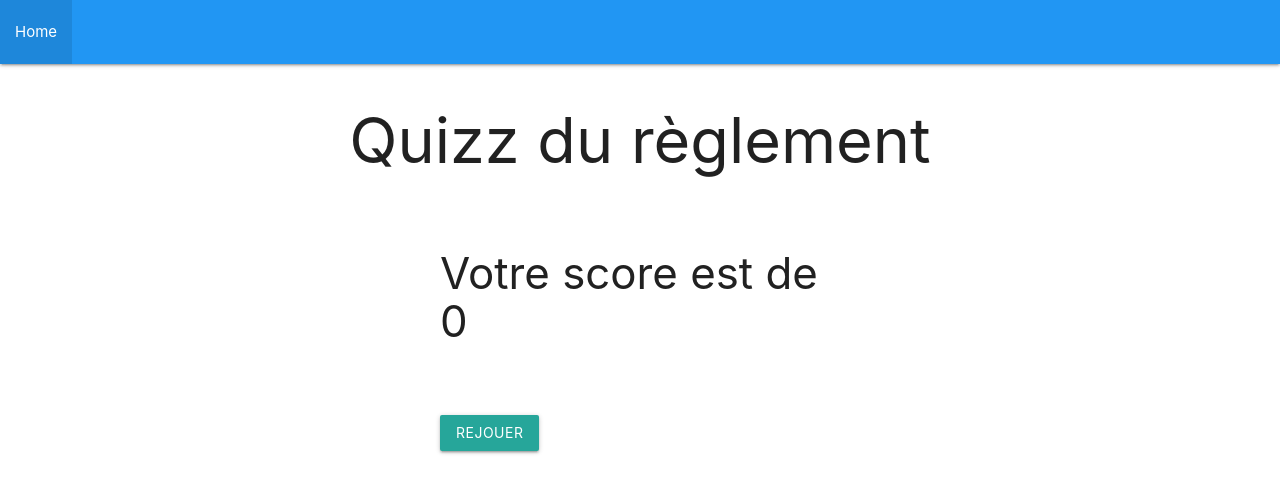
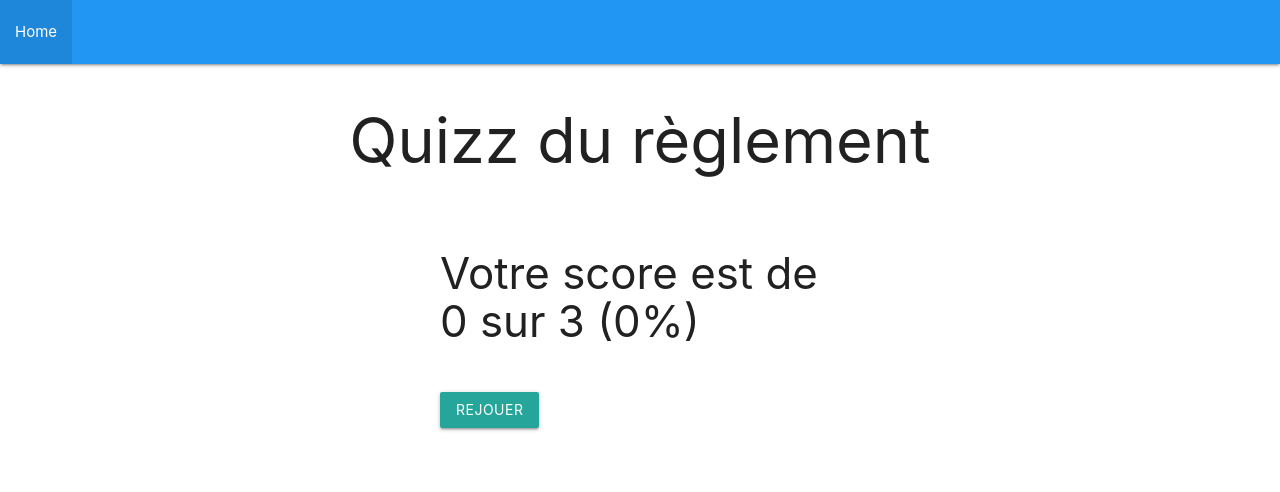
Before and after one commit to gI7DUmmY/quizz, a Vue app: page /qcm in a window 1280 px wide. Both pictures are taken after a click on the button "RÉSULTAT". Shown: the top 492 px of the page. Built offline with nearby package versions, Linux system fonts and the light colour scheme; data requests are answered from the project's data file.

Commit message:
:sparkles: pourcentage résultat

```diff
--- a/src/views/Questions.vue
+++ b/src/views/Questions.vue
@@ -36,7 +36,9 @@
           <button type="submit" class="btn">Résultat</button>
         </div>
         <div v-if="joue === false">
-          <h3>Votre score est de {{ resultat }}</h3><br />
+          <h3>
+            Votre score est de<br /><span>{{ resultat }} sur {{ total }} ({{ pourcentage }}%)</span>
+          </h3>
           <button type="reset" class="btn">Rejouer</button>
         </div>
       </form>
@@ -53,6 +55,7 @@ export default {
     randQuizz: [],
     valeurs: [],
     resultat: 0,
+    pourcentage: 0,
     current: 0,
     joue: true
   }),
@@ -62,6 +65,7 @@ export default {
         this.valeurs.forEach(element => {
           this.resultat += element.note
         });
+        this.pourcentage = this.resultat * 100 / this.total
       }
       this.joue = false
     },
@@ -104,6 +108,17 @@ export default {
         } while (i < this.qtte)
       })
       .catch(err => console.log(err.message))
+  },
+  computed: {
+    total () {
+      let total = 0
+      this.randQuizz.forEach(question => {
+        question.choix.forEach(reponse => {
+          if (reponse.note > 0) total += reponse.note
+        })
+      })
+      return total
+    }
   }
 }
 </script>
```
